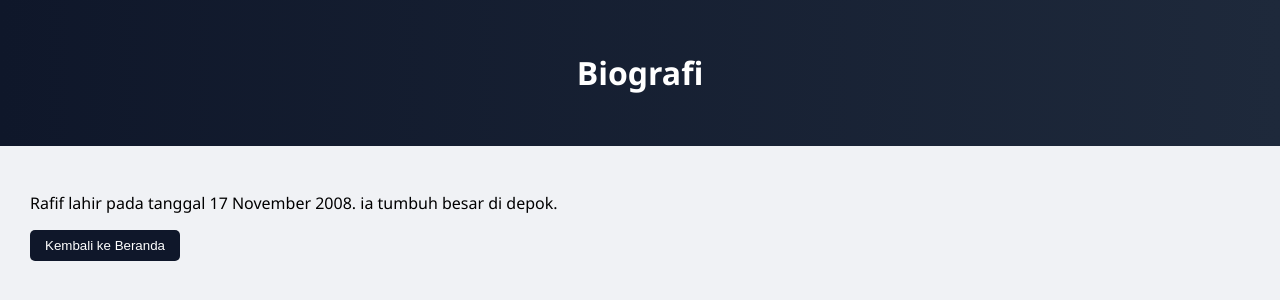
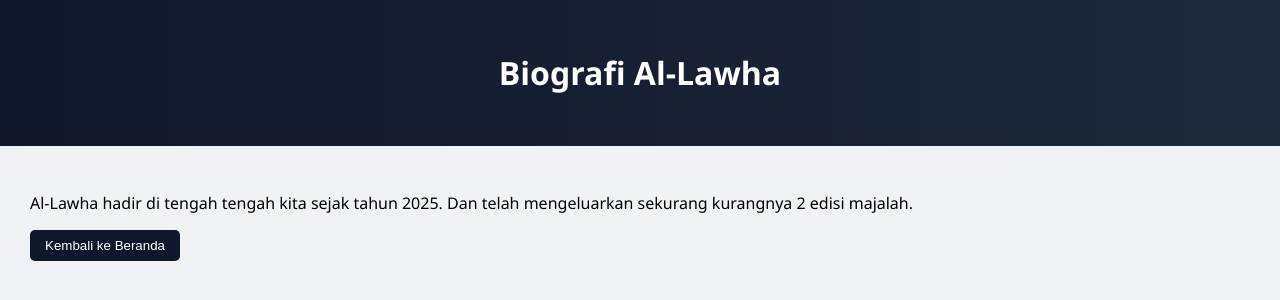
Before and after one commit to rafifabdanhbs-hub/rafifabdanhbs.github.io, a plain HTML site: page artikel1.html in a window 1280 px wide. Drawn offline with Linux system fonts and the light colour scheme.

Commit message:
Update artikel1.html

```diff
--- a/artikel1.html
+++ b/artikel1.html
@@ -1,19 +1,19 @@
 <!DOCTYPE html>
 <html>
 <head>
-    <title>Keutamaan Sedekah</title>
+    <title>Al-Lawha Magazine</title>
     <link rel="stylesheet" href="style.css">
 </head>
 <body>
 
 <header>
-    <h1>Biografi</h1>
+    <h1>Biografi Al-Lawha</h1>
 </header>
 
 <section style="padding: 30px;">
     <p>
-        Rafif lahir pada tanggal 17 November 2008.
-        ia tumbuh besar di depok.
+        Al-Lawha hadir di tengah tengah kita sejak tahun 2025.
+        Dan telah mengeluarkan sekurang kurangnya 2 edisi majalah.
     </p>
 
     <a href="index.html">
```
